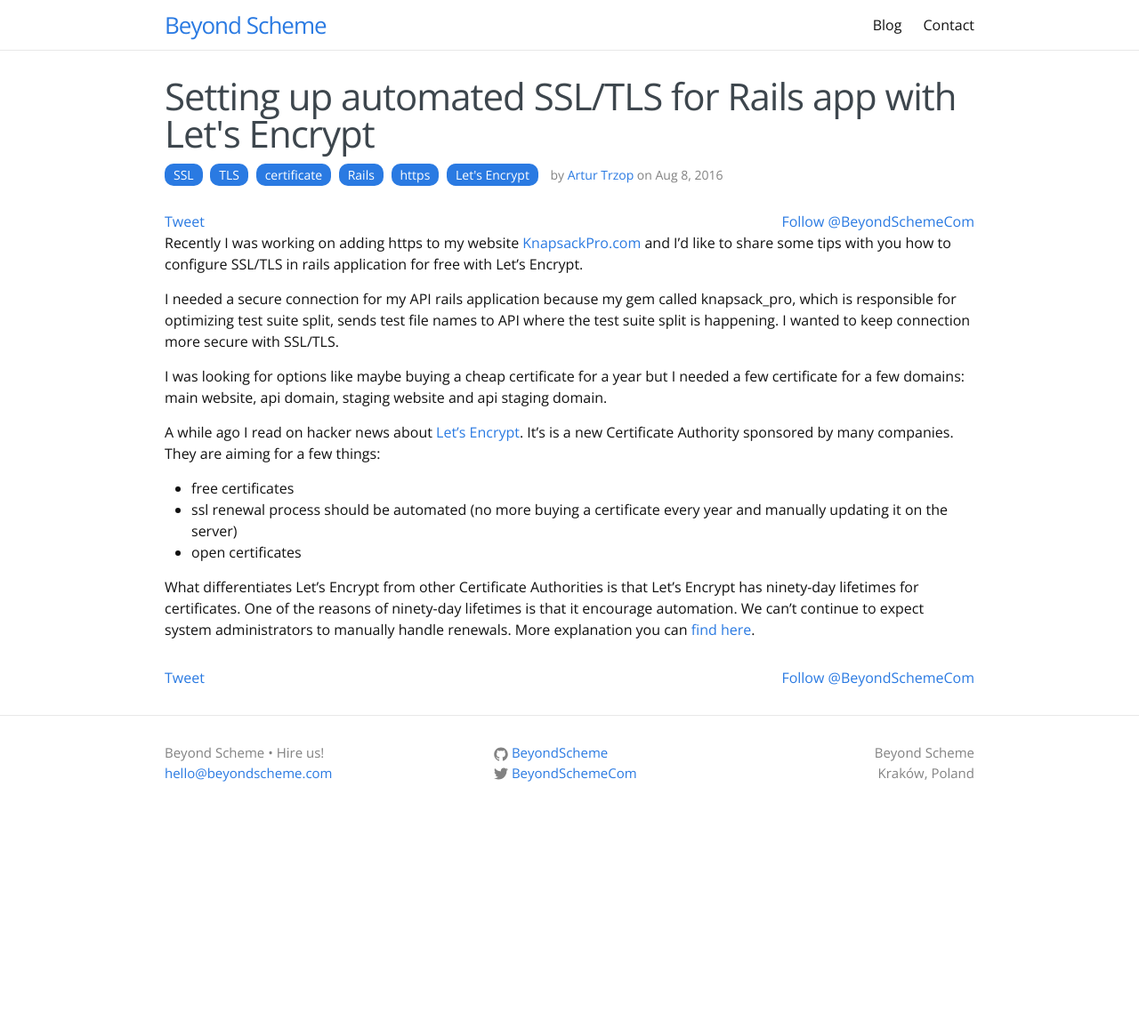
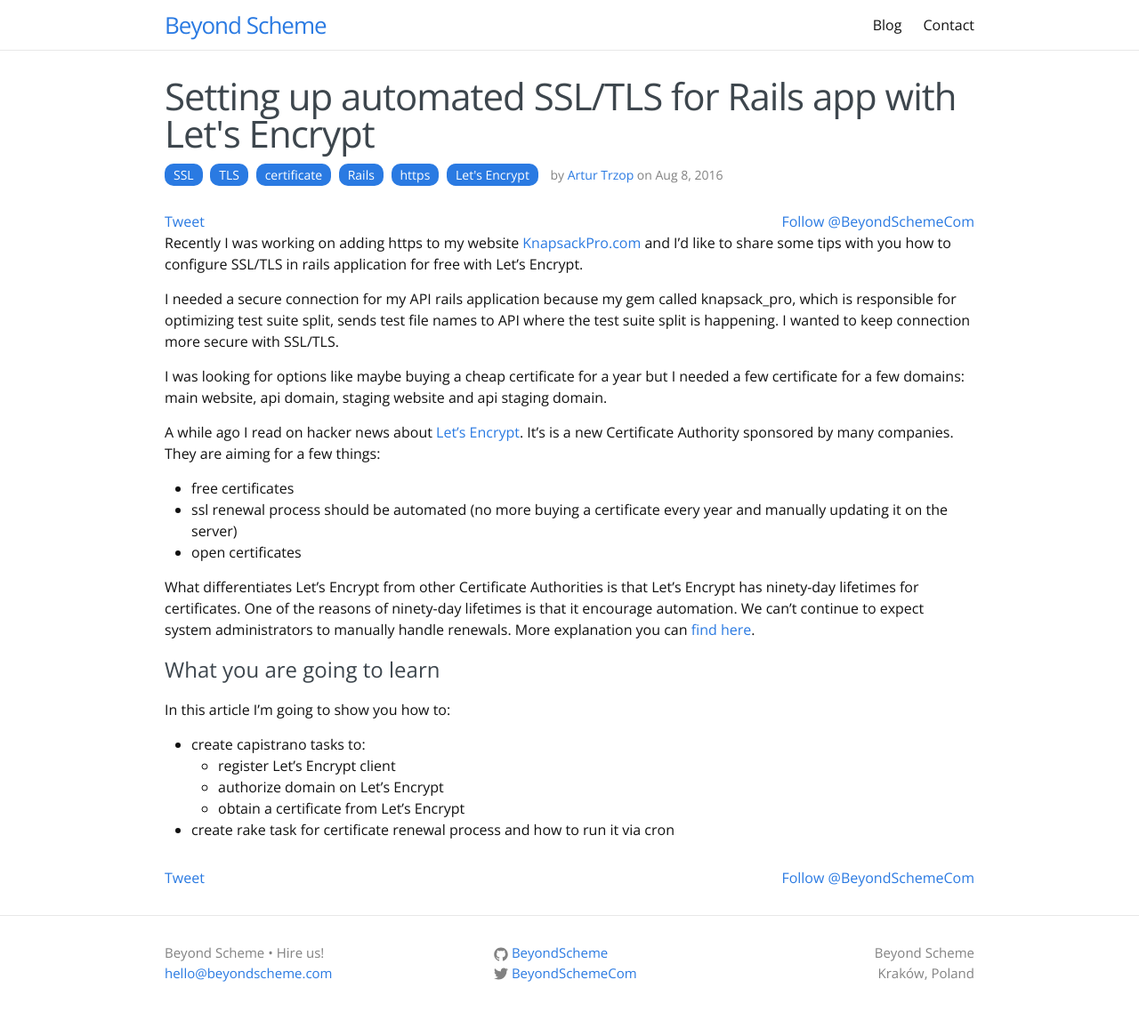
Before and after one commit to BeyondScheme/BeyondScheme.github.io, a Jekyll site: the page built from _posts/2016-08-06-setting-up-automated-ssl-for-rails-app-with-lets-encrypt.md, in a window 1280 px wide. Shown: the whole page at 89% size. Built offline with Jekyll 4.4.1, drawn with Linux system fonts in a browser that asks for light colours; nearby versions of some CDN libraries; comment, search, counter and statistics services are not loaded; before the commit the page ends 940 px from its top, so only the background shows below that.

Commit message:
Add What you are going to learn

```diff
--- a/_posts/2016-08-06-setting-up-automated-ssl-for-rails-app-with-lets-encrypt.md
+++ b/_posts/2016-08-06-setting-up-automated-ssl-for-rails-app-with-lets-encrypt.md
@@ -25,3 +25,13 @@
 * open certificates
 
 What differentiates Let's Encrypt from other Certificate Authorities is that Let's Encrypt has ninety-day lifetimes for certificates. One of the reasons of ninety-day lifetimes is that it encourage automation. We can’t continue to expect system administrators to manually handle renewals. More explanation you can [find here](https://letsencrypt.org/2015/11/09/why-90-days.html).
+
+# What you are going to learn
+
+In this article I'm going to show you how to:
+
+* create capistrano tasks to:
+  * register Let's Encrypt client
+  * authorize domain on Let's Encrypt
+  * obtain a certificate from Let's Encrypt
+* create rake task for certificate renewal process and how to run it via cron
```
